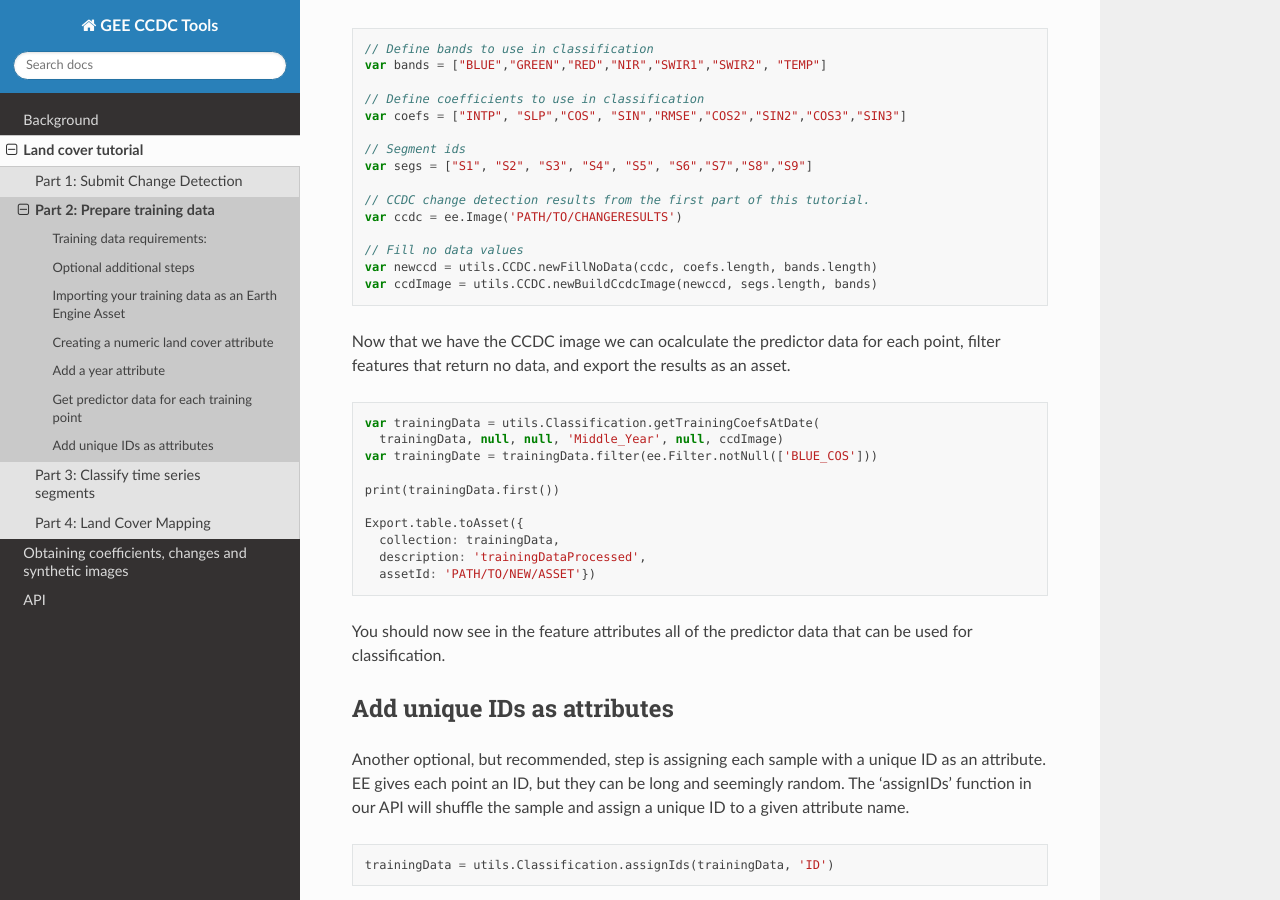
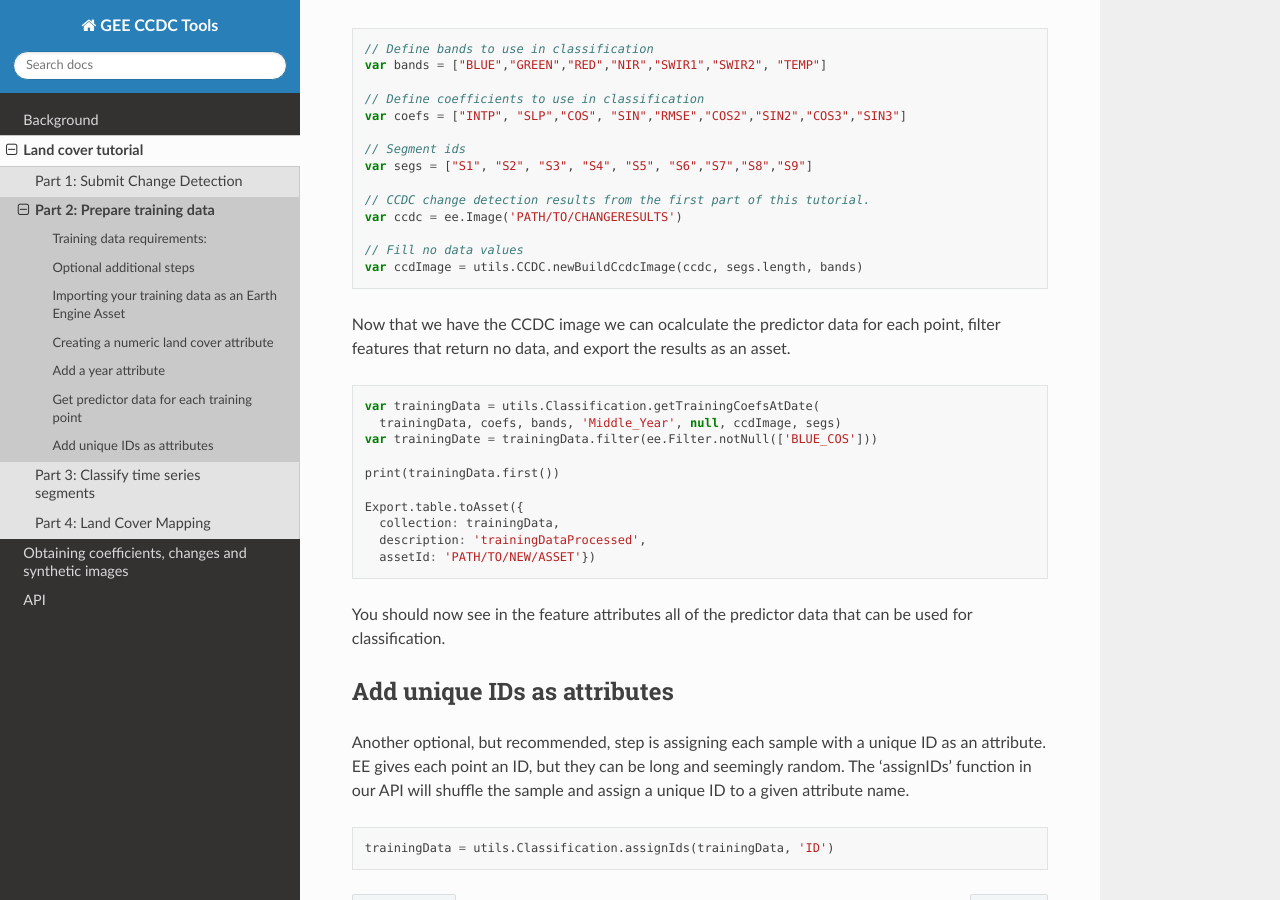
Before and after one commit to parevalo/gee-ccdc-tools, a Sphinx documentation site: the page built from docs/lctutorial/training.rst, in a window 1280 px wide and 900 px high, scrolled down 3094 px. Built offline with Sphinx 7.4.7 and the Read the Docs theme 2.0.0, drawn with Linux system fonts in a browser that asks for light colours.

Commit message:
fix issue in training module

```diff
--- a/docs/lctutorial/training.rst
+++ b/docs/lctutorial/training.rst
@@ -159,8 +159,7 @@ coefficient image to sample from.
     var ccdc = ee.Image('PATH/TO/CHANGERESULTS')
 
     // Fill no data values
-    var newccd = utils.CCDC.newFillNoData(ccdc, coefs.length, bands.length)
-    var ccdImage = utils.CCDC.newBuildCcdcImage(newccd, segs.length, bands)
+    var ccdImage = utils.CCDC.newBuildCcdcImage(ccdc, segs.length, bands)
 
 Now that we have the CCDC image we can ocalculate the predictor data for
 each point, filter features that return no data, and export the results
@@ -169,7 +168,7 @@ as an asset.
 .. code:: javascript
 
     var trainingData = utils.Classification.getTrainingCoefsAtDate(
-      trainingData, null, null, 'Middle_Year', null, ccdImage)
+      trainingData, coefs, bands, 'Middle_Year', null, ccdImage, segs)
     var trainingDate = trainingData.filter(ee.Filter.notNull(['BLUE_COS']))
 
     print(trainingData.first())
```
